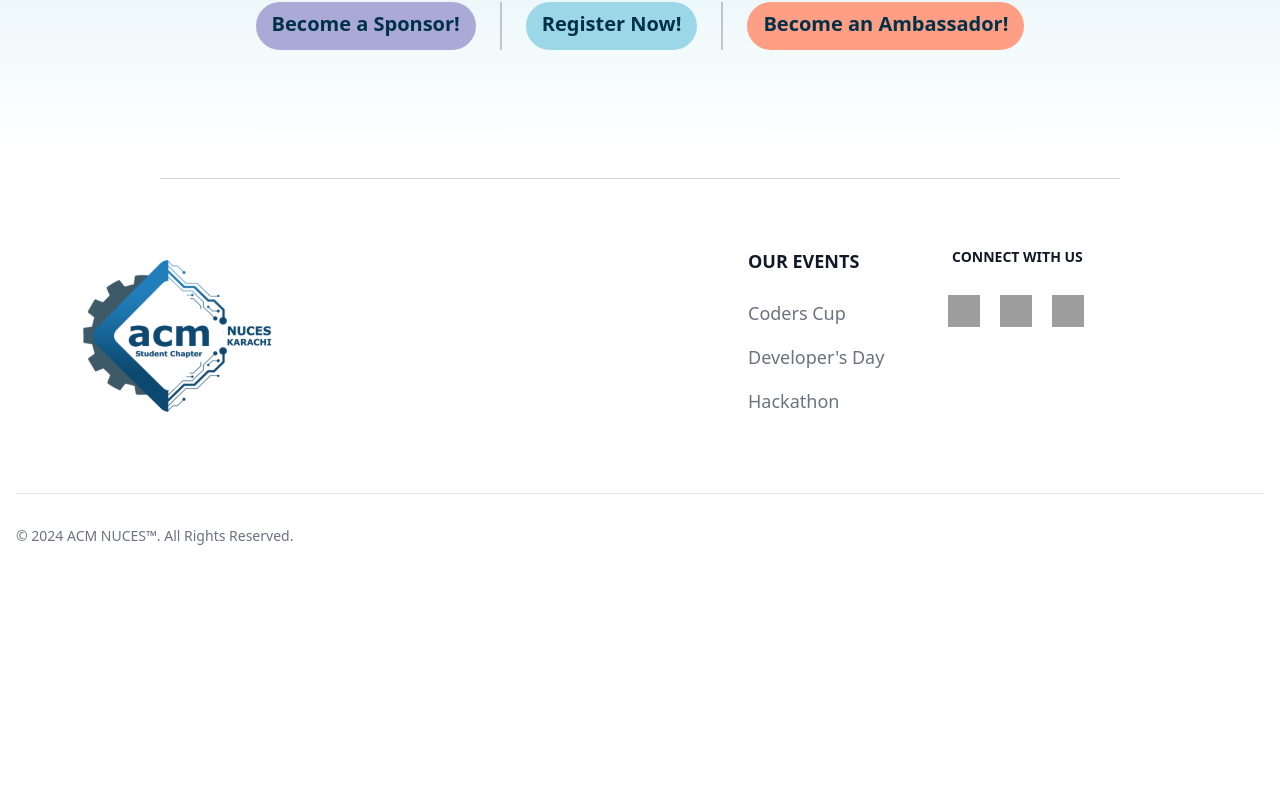
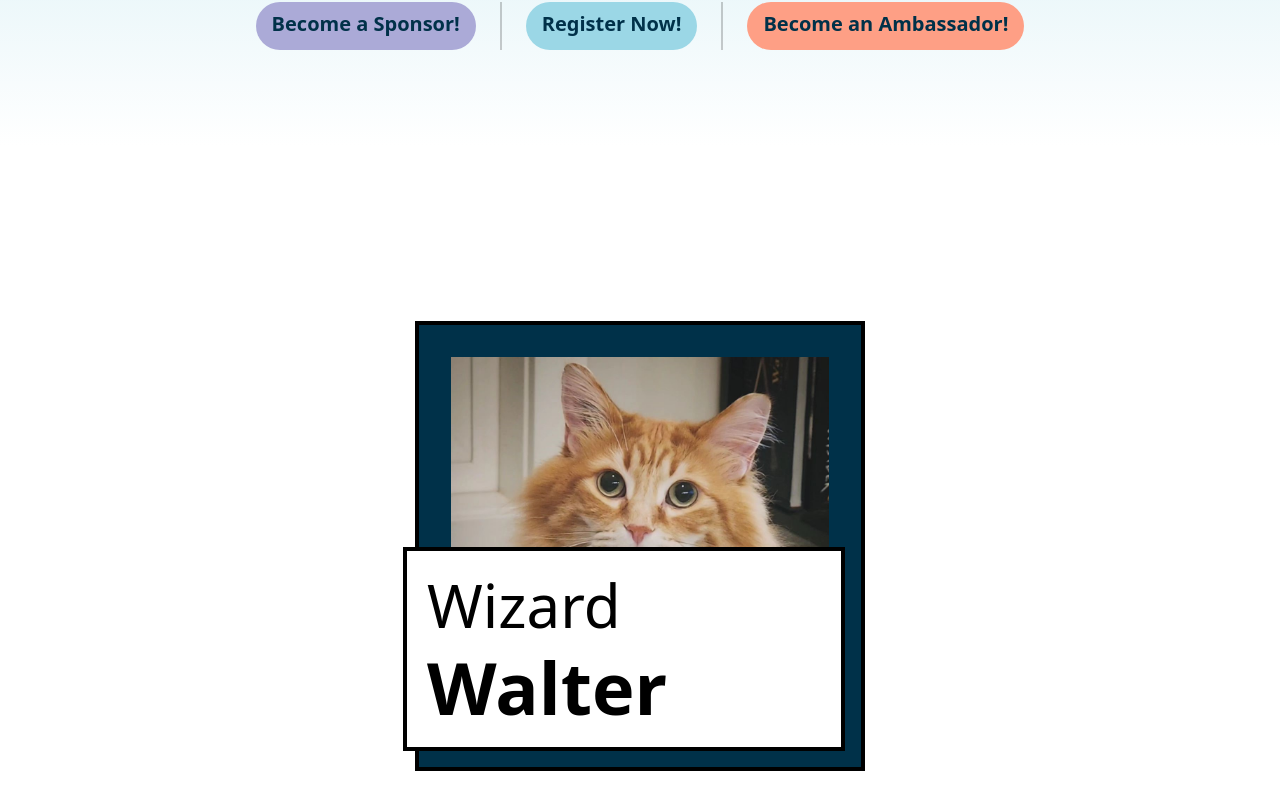
Before and after one commit to hatifmujahid/Dev-Day-2024-website, a React (Vite) app: page / in a window 1280 px wide. Shown: the part 654-1464 px from the top of the page. Before the commit the page ends 1232 px from the top, so only its background shows below. Built offline with nearby package versions, Linux system fonts and the light colour scheme; grey boxes are pictures that could not be loaded.

Commit message:
Added exComCard

```diff
--- a/src/components/Home.jsx
+++ b/src/components/Home.jsx
@@ -4,21 +4,28 @@ import Nav from "./Nav";
 import Sponser from "./Sponser";
 import CompCard from "./CompCard";
 import Footer from "./Footer";
+import ExComCard from "./exComCard";
+
+import sample from "../assets/sample.jpeg";
 
 const Home = () => {
   return (
     <>
       <Nav />
       <HeroSection />
-      {/* <div className="w-screen h-screen flex items-center justify-center">
-        <CompCard
+      <div className="w-screen h-screen flex items-center justify-center">
+        {/* <CompCard
           title="Title goes here"
           description="Lorem ipsum dolor lorem ipsum dolor lorem ipsum dolor"
           color="pink"
           link="youtube.com"
+        /> */}
+        <ExComCard
+          imgUrl={sample}
+          title="Wizard"
+          name="Walter"
         />
-      </div> */}
-      <Footer/>
+      </div>
     </>
   );
 };
--- /dev/null
+++ b/src/components/exComCard.jsx
@@ -0,0 +1,65 @@
+import react from "react";
+
+const ExComCard = ({ imgUrl, title, name }) => {
+  return (
+    <div
+      className={`
+        bg-primary
+        relative
+        border-4 border-black
+
+        h-[300px] w-[300px]
+        p-4
+
+        md:h-[375px] md:w-[375px]
+        md:p-6
+
+        lg:h-[450px] lg:w-[450px]
+        lg:p-8
+    `}
+    >
+      <img src={imgUrl} alt={`${title} ${name}`} />
+      <div
+        className={`
+        bg-[#FFFFFF]
+        absolute
+        w-full
+        h-auto
+        border-4 border-black
+
+        pt-4 pb-4 pl-3
+        bottom-4 right-4
+
+        md:pt-5 md:pb-5 md:pl-4
+
+        lg:pt-6 lg:pb-6 lg:pl-5
+      `}
+      >
+        <p
+          className={`
+            text-2xl font-normal
+
+            md:text-4xl md:pb-2
+
+            lg:text-6xl lg:pb-4
+        `}
+        >
+          {title}
+        </p>
+        <p
+          className={`
+            text-3xl font-bold
+
+            md:text-5xl
+
+            lg:text-7xl
+        `}
+        >
+          {name}
+        </p>
+      </div>
+    </div>
+  );
+};
+
+export default ExComCard;
```
Also changed, not shown: src/assets/sample.jpeg (added).
